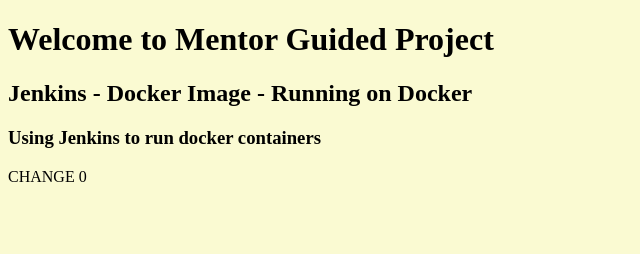
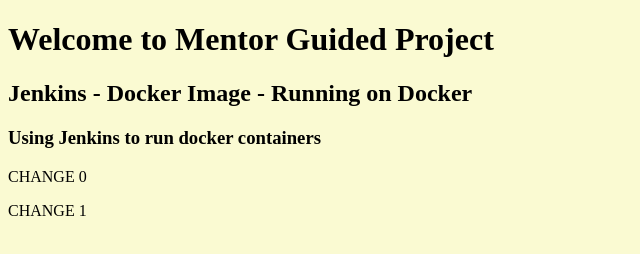
Before and after one commit to sohanso/Mentor_Project_SS, a plain HTML site: page index.html in a window 1280 px wide. Shown: the whole page, without its empty margins (0-640 px from the left). Drawn offline with Linux system fonts and the light colour scheme.

Commit message:
change 1

```diff
--- a/index.html
+++ b/index.html
@@ -5,5 +5,6 @@
       <h2>Jenkins - Docker Image - Running on Docker</h2>
       <h3>Using Jenkins to run docker containers</h3>
       <p>CHANGE 0</p>
+      <p>CHANGE 1</p>
    </body>
 </html>
```
